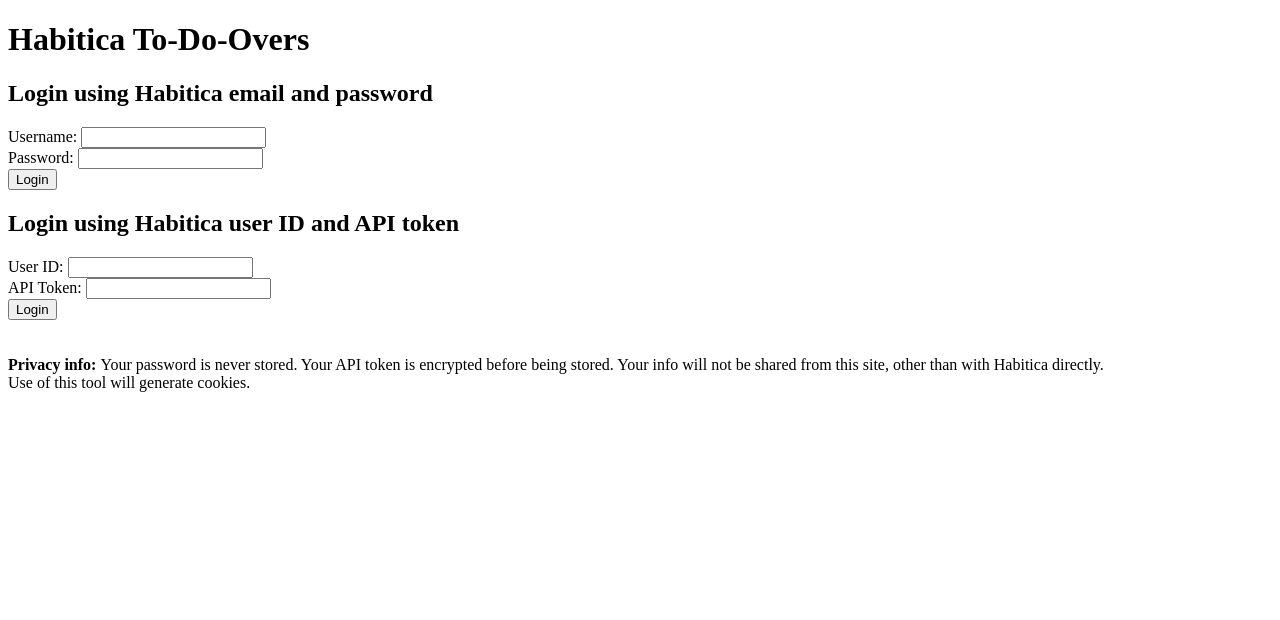
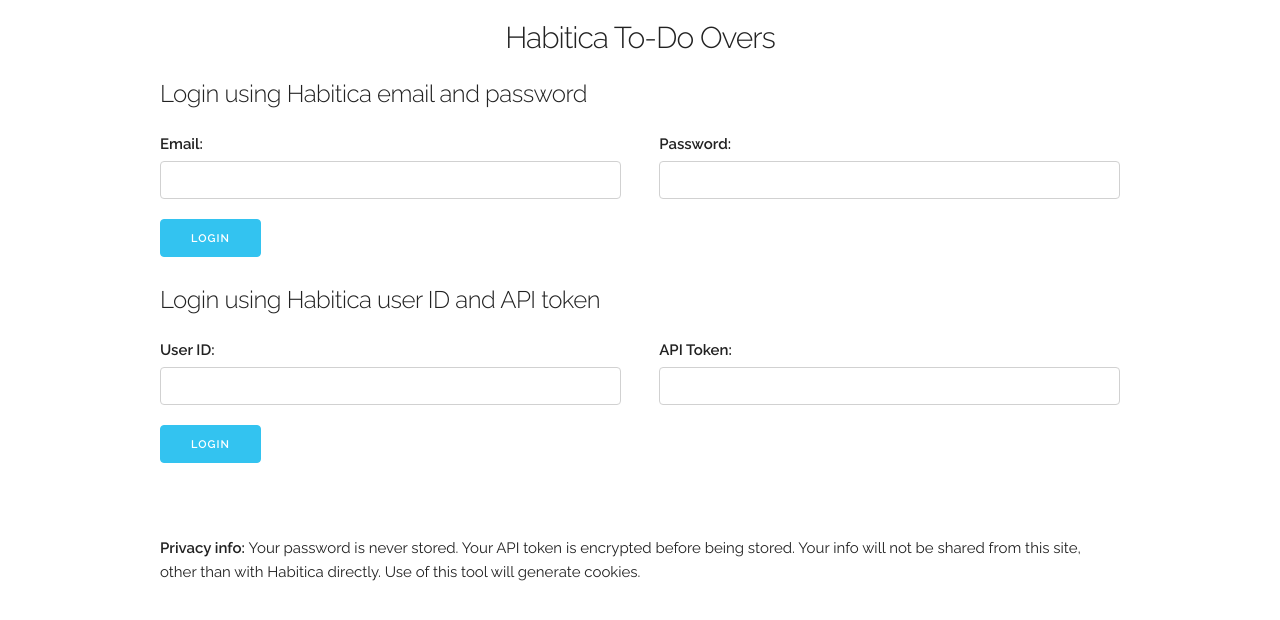
Before and after one commit to Kirska/Habitica_ToDoOvers, a Django app: page / in a window 1280 px wide. Shown: the top 620 px of the page. Run offline with Django 3.2, Linux system fonts and the light colour scheme.

Commit message:
Make it pretty-ish

```diff
--- a/to_do_overs/models.py
+++ b/to_do_overs/models.py
@@ -30,7 +30,7 @@
         notes (str): The notes/description of the task.
         priority (str): Difficulty of task.
         days (int): Number of days until task expires from the creation.
-        owner (int/Foreign Key): The ID of the owner from the users model.
+        owner (int/Foreign Key): The owner from the users model.
     """
     task_id = models.CharField(max_length=255, unique=True)
     name = models.CharField(max_length=255)
--- /dev/null
+++ b/to_do_overs/static/to_do_overs/skeleton.css
@@ -0,0 +1,418 @@
+/*
+* Skeleton V2.0.4
+* Copyright 2014, Dave Gamache
+* www.getskeleton.com
+* Free to use under the MIT license.
+* http://www.opensource.org/licenses/mit-license.php
+* 12/29/2014
+*/
+
+
+/* Table of contents
+––––––––––––––––––––––––––––––––––––––––––––––––––
+- Grid
+- Base Styles
+- Typography
+- Links
+- Buttons
+- Forms
+- Lists
+- Code
+- Tables
+- Spacing
+- Utilities
+- Clearing
+- Media Queries
+*/
+
+
+/* Grid
+–––––––––––––––––––––––––––––––––––––––––––––––––– */
+.container {
+  position: relative;
+  width: 100%;
+  max-width: 960px;
+  margin: 0 auto;
+  padding: 0 20px;
+  box-sizing: border-box; }
+.column,
+.columns {
+  width: 100%;
+  float: left;
+  box-sizing: border-box; }
+
+/* For devices larger than 400px */
+@media (min-width: 400px) {
+  .container {
+    width: 85%;
+    padding: 0; }
+}
+
+/* For devices larger than 550px */
+@media (min-width: 550px) {
+  .container {
+    width: 80%; }
+  .column,
+  .columns {
+    margin-left: 4%; }
+  .column:first-child,
+  .columns:first-child {
+    margin-left: 0; }
+
+  .one.column,
+  .one.columns                    { width: 4.66666666667%; }
+  .two.columns                    { width: 13.3333333333%; }
+  .three.columns                  { width: 22%;            }
+  .four.columns                   { width: 30.6666666667%; }
+  .five.columns                   { width: 39.3333333333%; }
+  .six.columns                    { width: 48%;            }
+  .seven.columns                  { width: 56.6666666667%; }
+  .eight.columns                  { width: 65.3333333333%; }
+  .nine.columns                   { width: 74.0%;          }
+  .ten.columns                    { width: 82.6666666667%; }
+  .eleven.columns                 { width: 91.3333333333%; }
+  .twelve.columns                 { width: 100%; margin-left: 0; }
+
+  .one-third.column               { width: 30.6666666667%; }
+  .two-thirds.column              { width: 65.3333333333%; }
+
+  .one-half.column                { width: 48%; }
+
+  /* Offsets */
+  .offset-by-one.column,
+  .offset-by-one.columns          { margin-left: 8.66666666667%; }
+  .offset-by-two.column,
+  .offset-by-two.columns          { margin-left: 17.3333333333%; }
+  .offset-by-three.column,
+  .offset-by-three.columns        { margin-left: 26%;            }
+  .offset-by-four.column,
+  .offset-by-four.columns         { margin-left: 34.6666666667%; }
+  .offset-by-five.column,
+  .offset-by-five.columns         { margin-left: 43.3333333333%; }
+  .offset-by-six.column,
+  .offset-by-six.columns          { margin-left: 52%;            }
+  .offset-by-seven.column,
+  .offset-by-seven.columns        { margin-left: 60.6666666667%; }
+  .offset-by-eight.column,
+  .offset-by-eight.columns        { margin-left: 69.3333333333%; }
+  .offset-by-nine.column,
+  .offset-by-nine.columns         { margin-left: 78.0%;          }
+  .offset-by-ten.column,
+  .offset-by-ten.columns          { margin-left: 86.6666666667%; }
+  .offset-by-eleven.column,
+  .offset-by-eleven.columns       { margin-left: 95.3333333333%; }
+
+  .offset-by-one-third.column,
+  .offset-by-one-third.columns    { margin-left: 34.6666666667%; }
+  .offset-by-two-thirds.column,
+  .offset-by-two-thirds.columns   { margin-left: 69.3333333333%; }
+
+  .offset-by-one-half.column,
+  .offset-by-one-half.columns     { margin-left: 52%; }
+
+}
+
+
+/* Base Styles
+–––––––––––––––––––––––––––––––––––––––––––––––––– */
+/* NOTE
+html is set to 62.5% so that all the REM measurements throughout Skeleton
+are based on 10px sizing. So basically 1.5rem = 15px :) */
+html {
+  font-size: 62.5%; }
+body {
+  font-size: 1.5em; /* currently ems cause chrome bug misinterpreting rems on body element */
+  line-height: 1.6;
+  font-weight: 400;
+  font-family: "Raleway", "HelveticaNeue", "Helvetica Neue", Helvetica, Arial, sans-serif;
+  color: #222; }
+
+
+/* Typography
+–––––––––––––––––––––––––––––––––––––––––––––––––– */
+h1, h2, h3, h4, h5, h6 {
+  margin-top: 0;
+  margin-bottom: 2rem;
+  font-weight: 300; }
+h1 { font-size: 4.0rem; line-height: 1.2;  letter-spacing: -.1rem;}
+h2 { font-size: 3.6rem; line-height: 1.25; letter-spacing: -.1rem; }
+h3 { font-size: 3.0rem; line-height: 1.3;  letter-spacing: -.1rem; }
+h4 { font-size: 2.4rem; line-height: 1.35; letter-spacing: -.08rem; }
+h5 { font-size: 1.8rem; line-height: 1.5;  letter-spacing: -.05rem; }
+h6 { font-size: 1.5rem; line-height: 1.6;  letter-spacing: 0; }
+
+/* Larger than phablet */
+@media (min-width: 550px) {
+  h1 { font-size: 5.0rem; }
+  h2 { font-size: 4.2rem; }
+  h3 { font-size: 3.6rem; }
+  h4 { font-size: 3.0rem; }
+  h5 { font-size: 2.4rem; }
+  h6 { font-size: 1.5rem; }
+}
+
+p {
+  margin-top: 0; }
+
+
+/* Links
+–––––––––––––––––––––––––––––––––––––––––––––––––– */
+a {
+  color: #1EAEDB; }
+a:hover {
+  color: #0FA0CE; }
+
+
+/* Buttons
+–––––––––––––––––––––––––––––––––––––––––––––––––– */
+.button,
+button,
+input[type="submit"],
+input[type="reset"],
+input[type="button"] {
+  display: inline-block;
+  height: 38px;
+  padding: 0 30px;
+  color: #555;
+  text-align: center;
+  font-size: 11px;
+  font-weight: 600;
+  line-height: 38px;
+  letter-spacing: .1rem;
+  text-transform: uppercase;
+  text-decoration: none;
+  white-space: nowrap;
+  background-color: transparent;
+  border-radius: 4px;
+  border: 1px solid #bbb;
+  cursor: pointer;
+  box-sizing: border-box; }
+.button:hover,
+button:hover,
+input[type="submit"]:hover,
+input[type="reset"]:hover,
+input[type="button"]:hover,
+.button:focus,
+button:focus,
+input[type="submit"]:focus,
+input[type="reset"]:focus,
+input[type="button"]:focus {
+  color: #333;
+  border-color: #888;
+  outline: 0; }
+.button.button-primary,
+button.button-primary,
+input[type="submit"].button-primary,
+input[type="reset"].button-primary,
+input[type="button"].button-primary {
+  color: #FFF;
+  background-color: #33C3F0;
+  border-color: #33C3F0; }
+.button.button-primary:hover,
+button.button-primary:hover,
+input[type="submit"].button-primary:hover,
+input[type="reset"].button-primary:hover,
+input[type="button"].button-primary:hover,
+.button.button-primary:focus,
+button.button-primary:focus,
+input[type="submit"].button-primary:focus,
+input[type="reset"].button-primary:focus,
+input[type="button"].button-primary:focus {
+  color: #FFF;
+  background-color: #1EAEDB;
+  border-color: #1EAEDB; }
+
+
+/* Forms
+–––––––––––––––––––––––––––––––––––––––––––––––––– */
+input[type="email"],
+input[type="number"],
+input[type="search"],
+input[type="text"],
+input[type="tel"],
+input[type="url"],
+input[type="password"],
+textarea,
+select {
+  height: 38px;
+  padding: 6px 10px; /* The 6px vertically centers text on FF, ignored by Webkit */
+  background-color: #fff;
+  border: 1px solid #D1D1D1;
+  border-radius: 4px;
+  box-shadow: none;
+  box-sizing: border-box; }
+/* Removes awkward default styles on some inputs for iOS */
+input[type="email"],
+input[type="number"],
+input[type="search"],
+input[type="text"],
+input[type="tel"],
+input[type="url"],
+input[type="password"],
+textarea {
+  -webkit-appearance: none;
+     -moz-appearance: none;
+          appearance: none; }
+textarea {
+  min-height: 65px;
+  padding-top: 6px;
+  padding-bottom: 6px; }
+input[type="email"]:focus,
+input[type="number"]:focus,
+input[type="search"]:focus,
+input[type="text"]:focus,
+input[type="tel"]:focus,
+input[type="url"]:focus,
+input[type="password"]:focus,
+textarea:focus,
+select:focus {
+  border: 1px solid #33C3F0;
+  outline: 0; }
+label,
+legend {
+  display: block;
+  margin-bottom: .5rem;
+  font-weight: 600; }
+fieldset {
+  padding: 0;
+  border-width: 0; }
+input[type="checkbox"],
+input[type="radio"] {
+  display: inline; }
+label > .label-body {
+  display: inline-block;
+  margin-left: .5rem;
+  font-weight: normal; }
+
+
+/* Lists
+–––––––––––––––––––––––––––––––––––––––––––––––––– */
+ul {
+  list-style: circle inside; }
+ol {
+  list-style: decimal inside; }
+ol, ul {
+  padding-left: 0;
+  margin-top: 0; }
+ul ul,
+ul ol,
+ol ol,
+ol ul {
+  margin: 1.5rem 0 1.5rem 3rem;
+  font-size: 90%; }
+li {
+  margin-bottom: 1rem; }
+
+
+/* Code
+–––––––––––––––––––––––––––––––––––––––––––––––––– */
+code {
+  padding: .2rem .5rem;
+  margin: 0 .2rem;
+  font-size: 90%;
+  white-space: nowrap;
+  background: #F1F1F1;
+  border: 1px solid #E1E1E1;
+  border-radius: 4px; }
+pre > code {
+  display: block;
+  padding: 1rem 1.5rem;
+  white-space: pre; }
+
+
+/* Tables
+–––––––––––––––––––––––––––––––––––––––––––––––––– */
+th,
+td {
+  padding: 12px 15px;
+  text-align: left;
+  border-bottom: 1px solid #E1E1E1; }
+th:first-child,
+td:first-child {
+  padding-left: 0; }
+th:last-child,
+td:last-child {
+  padding-right: 0; }
+
+
+/* Spacing
+–––––––––––––––––––––––––––––––––––––––––––––––––– */
+button,
+.button {
+  margin-bottom: 1rem; }
+input,
+textarea,
+select,
+fieldset {
+  margin-bottom: 1.5rem; }
+pre,
+blockquote,
+dl,
+figure,
+table,
+p,
+ul,
+ol,
+form {
+  margin-bottom: 2.5rem; }
+
+
+/* Utilities
+–––––––––––––––––––––––––––––––––––––––––––––––––– */
+.u-full-width {
+  width: 100%;
+  box-sizing: border-box; }
+.u-max-full-width {
+  max-width: 100%;
+  box-sizing: border-box; }
+.u-pull-right {
+  float: right; }
+.u-pull-left {
+  float: left; }
+
+
+/* Misc
+–––––––––––––––––––––––––––––––––––––––––––––––––– */
+hr {
+  margin-top: 3rem;
+  margin-bottom: 3.5rem;
+  border-width: 0;
+  border-top: 1px solid #E1E1E1; }
+
+
+/* Clearing
+–––––––––––––––––––––––––––––––––––––––––––––––––– */
+
+/* Self Clearing Goodness */
+.container:after,
+.row:after,
+.u-cf {
+  content: "";
+  display: table;
+  clear: both; }
+
+
+/* Media Queries
+–––––––––––––––––––––––––––––––––––––––––––––––––– */
+/*
+Note: The best way to structure the use of media queries is to create the queries
+near the relevant code. For example, if you wanted to change the styles for buttons
+on small devices, paste the mobile query code up in the buttons section and style it
+there.
+*/
+
+
+/* Larger than mobile */
+@media (min-width: 400px) {}
+
+/* Larger than phablet (also point when grid becomes active) */
+@media (min-width: 550px) {}
+
+/* Larger than tablet */
+@media (min-width: 750px) {}
+
+/* Larger than desktop */
+@media (min-width: 1000px) {}
+
+/* Larger than Desktop HD */
+@media (min-width: 1200px) {}
--- /dev/null
+++ b/to_do_overs/static/to_do_overs/style.css
@@ -0,0 +1,10 @@
+@import "skeleton.css";
+@import "normalize.css";
+
+.button-primary {
+    margin-top: 20px;
+}
+
+#htdo-title {
+    text-align:center;
+}
--- a/to_do_overs/templates/to_do_overs/index.html
+++ b/to_do_overs/templates/to_do_overs/index.html
@@ -2,11 +2,14 @@
 <html lang="en">
 <head>
     <meta charset="UTF-8">
-    <title>Habitica ToDoOvers</title>
+    <title>Habitica To-Do Overs</title>
+    {% load static %}
+    <link rel="stylesheet" type="text/css" href="{% static 'to_do_overs/style.css' %}">
+    <link href="//fonts.googleapis.com/css?family=Raleway:400,300,600" rel="stylesheet" type="text/css">
 </head>
 <body>
-
-<h1>Habitica To-Do-Overs</h1>
+<div class="container">
+<h1 id="htdo-title">Habitica To-Do Overs</h1>
 
 {% if messages %}
   <ul class="messages">
@@ -16,27 +19,43 @@
   </ul>
 {% endif %}
 
-<h2>Login using Habitica email and password</h2>
+<h5>Login using Habitica email and password</h5>
 <form action="{% url 'to_do_overs:login' %}" method="post">
     {% csrf_token %}
-    Username: <input type="text" name="username"><br />
-    Password: <input type="password" name="password"><br />
-    <input type="submit" value="Login">
+    <div class="row">
+        <div class="six columns">
+            <label for="email-input">Email:</label>
+            <input class="u-full-width" type="text" name="username" id="email-input">
+        </div>
+        <div class="six columns">
+            <label for="password-input">Password:</label>
+            <input class="u-full-width" type="password" name="password" id="password-input">
+        </div>
+        <input class="button-primary" type="submit" value="Login">
+    </div>
 </form>
 
-<h2>Login using Habitica user ID and API token</h2>
+<h5>Login using Habitica user ID and API token</h5>
 <form action="{% url 'to_do_overs:login_api_key' %}" method="post">
     {% csrf_token %}
-    User ID: <input type="text" name="user_id"><br />
-    API Token: <input type="password" name="api_token"><br />
-    <input type="submit" value="Login">
+    <div class="row">
+        <div class="six columns">
+            <label for="id-input">User ID:</label>
+            <input class="u-full-width" type="text" name="user_id" id="id-input">
+        </div>
+        <div class="six columns">
+            <label for="token-input">API Token:</label>
+            <input class="u-full-width" type="password" name="api_token" id="token-input">
+        </div>
+        <input class="button-primary" type="submit" value="Login">
+    </div>
 </form>
 
 <br />
 <br />
 <b>Privacy info: </b>Your password is never stored. Your API token is encrypted before being stored.
-Your info will not be shared from this site, other than with Habitica directly.<br />
-Use of this tool will generate cookies.
+Your info will not be shared from this site, other than with Habitica directly. Use of this tool will generate cookies.
 
+</div>
 </body>
 </html>
```
Also changed, not shown: to_do_overs/templates/to_do_overs/create_task.html (+16 -9 lines), to_do_overs/templates/to_do_overs/dashboard.html (+16 -8 lines), to_do_overs/templates/to_do_overs/delete_task.html (+15 -8 lines), to_do_overs/templates/to_do_overs/edit_task.html (+11 -6 lines), to_do_overs/static/to_do_overs/normalize.css (added).
